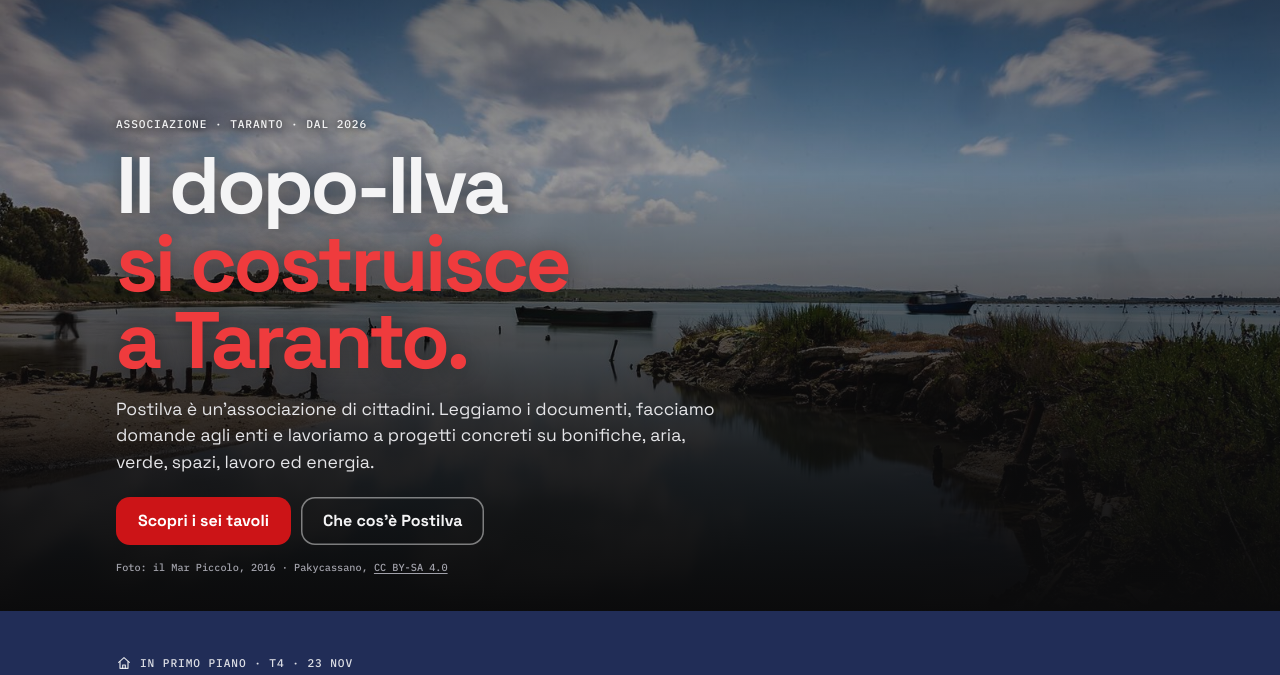
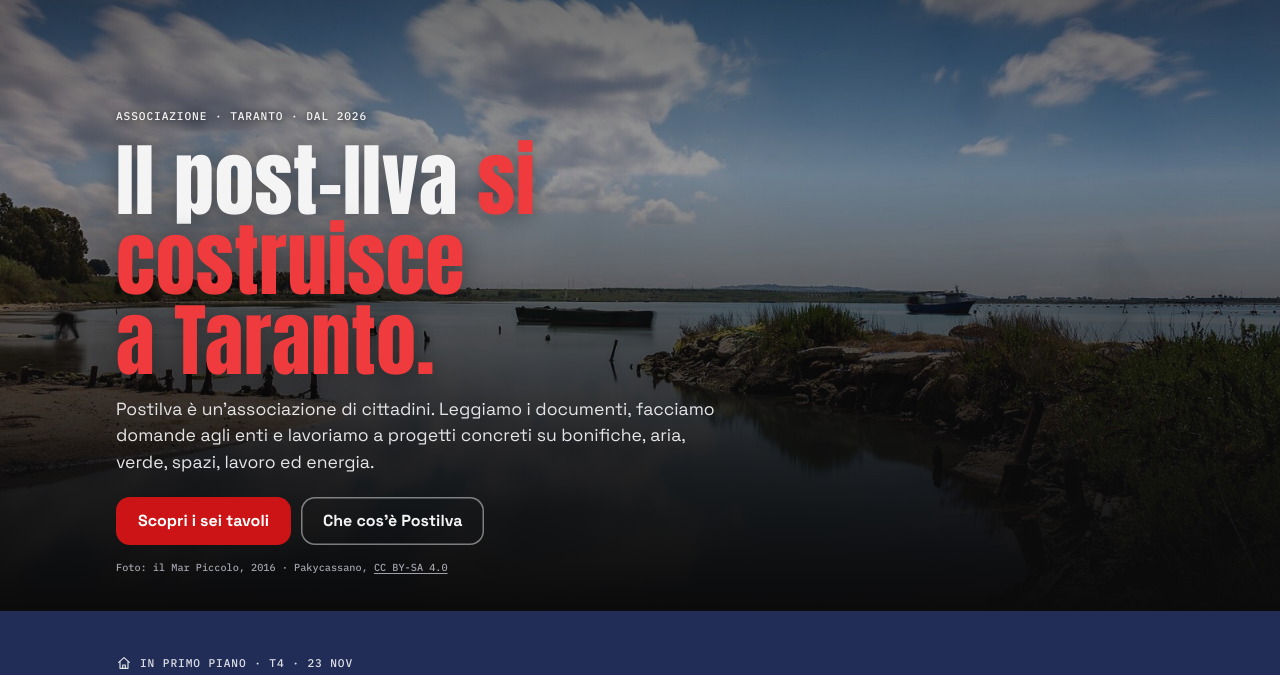
Before and after one commit to Postilva/postilva-sito, a plain HTML site: page index.html in a window 1280 px wide. Shown: the part 70-745 px from the top of the page. Drawn offline with Linux system fonts and the light colour scheme.

Commit message:
Home: titoli in Anton, «post-Ilva» al posto di «dopo-Ilva»
Co-Authored-By: Claude Opus 5.5 <noreply@anthropic.com>
Claude-Session: https://claude.ai/code/session_01GuMA5u9LMHs7V7kwdekV7j

```diff
--- a/index.html
+++ b/index.html
@@ -1,7 +1,7 @@
 <!doctype html>
-<html lang="it">
+<html lang="it" class="pagina-home">
 <meta charset="utf-8">
-<title>Postilva: il dopo-Ilva si costruisce a Taranto</title>
+<title>Postilva: il post-Ilva si costruisce a Taranto</title>
 <meta name="viewport" content="width=device-width, initial-scale=1, viewport-fit=cover">
 <meta name="description" content="Postilva lavora per tavoli: sei gruppi aperti su bonifiche, aria, verde, spazi, lavoro ed energia. Scegli il tuo.">
 <script type="application/ld+json">{"@context": "https://schema.org", "@type": "WebSite", "name": "Postilva", "alternateName": "Post Ilva", "url": "https://www.postilva.it/"}</script>
@@ -10,7 +10,7 @@
 <meta property="og:type" content="website">
 <meta property="og:site_name" content="Postilva">
 <meta property="og:locale" content="it_IT">
-<meta property="og:title" content="Postilva: il dopo-Ilva si costruisce a Taranto">
+<meta property="og:title" content="Postilva: il post-Ilva si costruisce a Taranto">
 <meta property="og:description" content="Postilva lavora per tavoli: sei gruppi aperti su bonifiche, aria, verde, spazi, lavoro ed energia. Scegli il tuo.">
 <meta property="og:url" content="https://www.postilva.it/">
 <meta property="og:image" content="https://www.postilva.it/img/anteprime/home.jpg">
@@ -18,9 +18,9 @@
 <meta property="og:image:type" content="image/jpeg">
 <meta property="og:image:width" content="1200">
 <meta property="og:image:height" content="630">
-<meta property="og:image:alt" content="Postilva. Il dopo-Ilva si costruisce a Taranto.">
+<meta property="og:image:alt" content="Postilva. Il post-Ilva si costruisce a Taranto.">
 <meta name="twitter:card" content="summary_large_image">
-<meta name="twitter:title" content="Postilva: il dopo-Ilva si costruisce a Taranto">
+<meta name="twitter:title" content="Postilva: il post-Ilva si costruisce a Taranto">
 <meta name="twitter:description" content="Postilva lavora per tavoli: sei gruppi aperti su bonifiche, aria, verde, spazi, lavoro ed energia. Scegli il tuo.">
 <meta name="twitter:image" content="https://www.postilva.it/img/anteprime/home.jpg">
 <link rel="icon" href="/img/icon-192.png" sizes="192x192" type="image/png">
@@ -29,6 +29,7 @@
 <link rel="apple-touch-icon" href="/apple-touch-icon.png">
 <link rel="manifest" href="/site.webmanifest">
 <link rel="preload" href="/font/space-grotesk-latin.woff2" as="font" type="font/woff2" crossorigin>
+<link rel="preload" href="/font/anton-latin-400.woff2" as="font" type="font/woff2" crossorigin>
 <link rel="stylesheet" href="/stile.css">
 
 <header class="topbar">
@@ -48,7 +49,7 @@
 <section class="hero casa" id="inizio">
   <div class="in">
     <p class="eyebrow">Associazione · Taranto · dal 2026</p>
-    <h1>Il dopo-Ilva <span>si costruisce a Taranto.</span></h1>
+    <h1>Il post-Ilva <span>si costruisce a Taranto.</span></h1>
     <p class="lead">Postilva è un'associazione di cittadini. Leggiamo i documenti, facciamo domande agli enti e lavoriamo a progetti concreti su bonifiche, aria, verde, spazi, lavoro ed energia.</p>
     <div class="azioni">
       <a class="btn" href="#tavoli">Scopri i sei tavoli</a>
@@ -174,7 +175,7 @@
         <span class="tfoto" style="background-image:url('/img/italsider-1976-acciaieria.jpg');background-position:center 60%"><span class="tag"><svg class="ico" viewBox="0 0 24 24" aria-hidden="true"><path d="M3 17.5h18"/><path d="M5.5 17.5V15a6.5 6.5 0 0 1 13 0v2.5"/><path d="M10 8.9V13"/><path d="M14 8.9V13"/></svg>T5</span><b>Lavoro</b></span>
         <span class="tcorpo">
           <span class="tclaim">Restare, tornare, cambiare mestiere.</span>
-          <span class="ttesto">Legare il dopo-Ilva al lavoro: accompagnare chi deve cambiare mestiere, rendere visibili le opportunità, far restare e far tornare i giovani.</span>
+          <span class="ttesto">Legare il post-Ilva al lavoro: accompagnare chi deve cambiare mestiere, rendere visibili le opportunità, far restare e far tornare i giovani.</span>
           <span class="tpiede"><span>Coordina Emanuele Sancesario</span><span class="apri">Entra ›</span></span>
         </span>
       </a>
--- a/stile.css
+++ b/stile.css
@@ -426,3 +426,9 @@ a.riq:hover { background: var(--surface-2); }
 .pp-punti button { width: 22px; height: 22px; padding: 5px; border: 0; background: none; cursor: pointer; }
 .pp-punti button::before { content: ""; display: block; width: 12px; height: 12px; border-radius: 50%; border: 2px solid #ffffff; }
 .pp-punti button[aria-current="true"]::before { background: #ffffff; }
+
+
+/* Titoli grossi della home in Anton, come il logo (26/11/2026): apertura e titoli delle fasce. Anton ha un solo peso (400). */
+[data-vista="home"] .hero h1, .pagina-home .hero h1,
+[data-vista="home"] .tit, .pagina-home .tit { font-family: "Anton", Impact, var(--f-body); font-weight: 400; letter-spacing: 0.005em; line-height: 1.02; }
+[data-vista="home"] .hero h1, .pagina-home .hero h1 { line-height: 1; }
```
Also changed, not shown: 404.html (+8 -7 lines), associazione/index.html (+3 -3 lines), lavoro/index.html (+4 -4 lines), img/anteprime/home.jpg.
